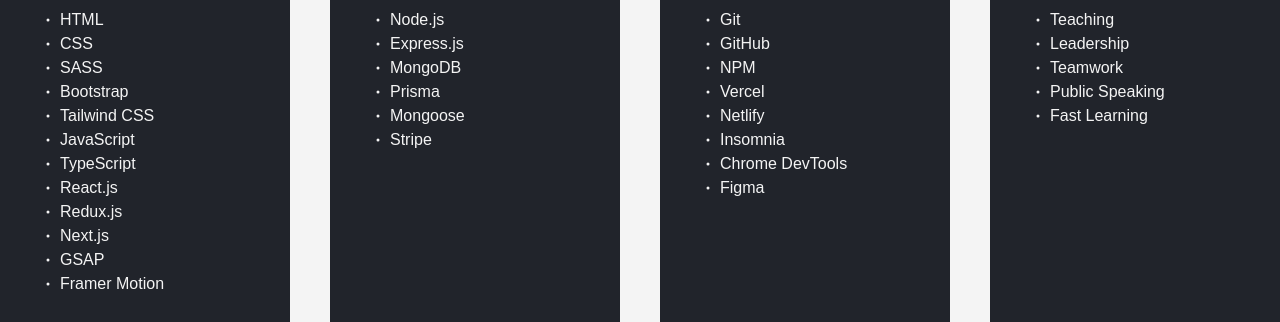
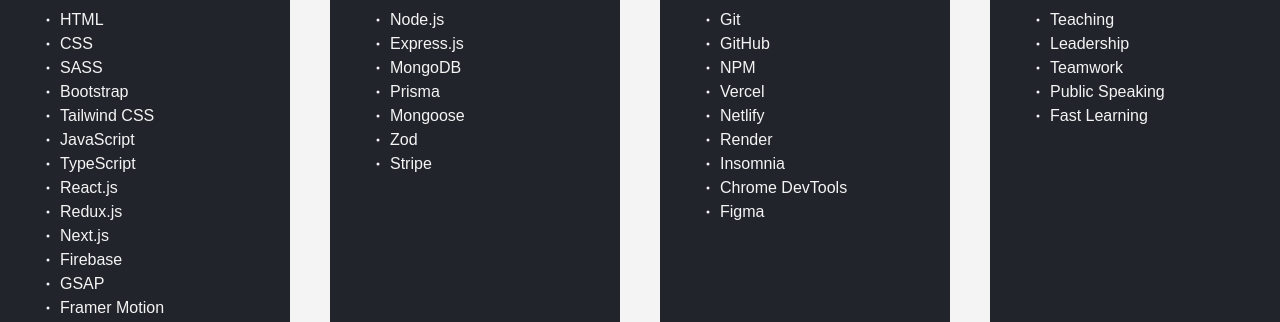
Before and after one commit to shohan-pherones/nextjs-portfolio, a Next.js app: page / in a window 1280 px wide. Shown: the part 5220-5542 px from the top of the page. Built offline with nearby package versions, Linux system fonts and the light colour scheme; a web font is replaced by a local one.

Commit message:
resume link updated

```diff
--- a/constants/resume.ts
+++ b/constants/resume.ts
@@ -1,2 +1,2 @@
 export const RESUME_LINK =
-  "https://drive.google.com/uc?export=download&id=1CE2QC9emx-Puul1RcvXbDbgT9ZV9FAk1";
+  "https://drive.google.com/uc?export=download&id=1nMjLhxfQL-nE1f1e4oAiVcJqOG0sBw1S";
--- a/data/skills.ts
+++ b/data/skills.ts
@@ -10,16 +10,26 @@
     "React.js",
     "Redux.js",
     "Next.js",
+    "Firebase",
     "GSAP",
     "Framer Motion",
   ],
-  backend: ["Node.js", "Express.js", "MongoDB", "Prisma", "Mongoose", "Stripe"],
+  backend: [
+    "Node.js",
+    "Express.js",
+    "MongoDB",
+    "Prisma",
+    "Mongoose",
+    "Zod",
+    "Stripe",
+  ],
   tools: [
     "Git",
     "GitHub",
     "NPM",
     "Vercel",
     "Netlify",
+    "Render",
     "Insomnia",
     "Chrome DevTools",
     "Figma",
```
